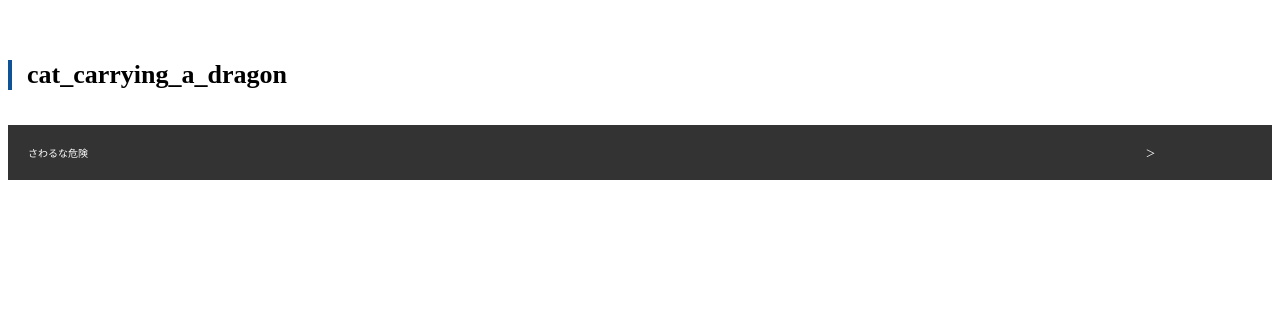
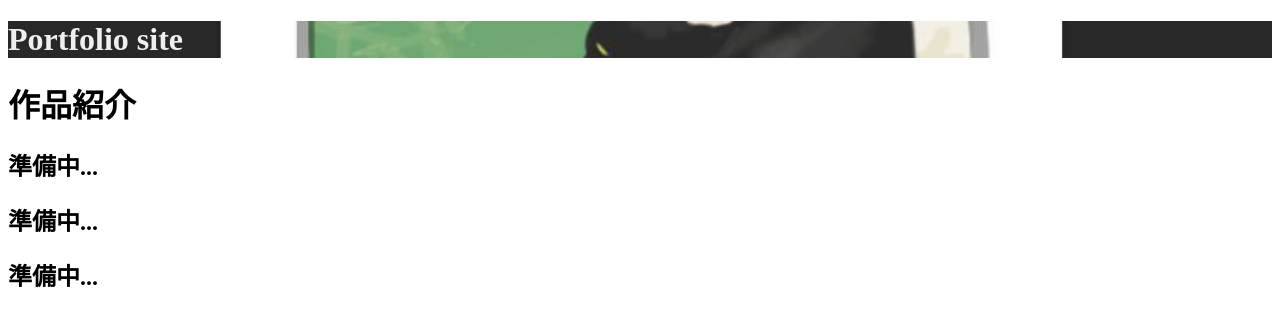
Before and after one commit to reiponzikkyou/portfolio, a plain HTML site: page index.html in a window 1280 px wide. Drawn offline with nearby package versions, Linux system fonts and the light colour scheme.

Commit message:
HTMLとCSSちょっとだけ理解した

```diff
--- a/css/style.css
+++ b/css/style.css
@@ -1,44 +1,13 @@
-h1 {
-  margin: 60px 0 35px 0;
-  padding: 0 0 0 15px;
-  font-size: 26px;
-  font-weight: bold;
-  border-width: 0 0 0 4px;
-  border-style: solid;
-  border-color: #0f5296;
+@charset "utf-8";
+/* コメントコピペ用 */
+
+header {
+  color: rgb(239, 239, 239);
+  background-image:url(../images/cat_carrying_a_dragon.jpg) ;
+  /* 画像を中央に配置 */
+  background-position: center;
+  /* 画像を隙間なく、かつ切り取って全体に広げる（一番重要！） */
+  background-size: cover;
+  /* 画像を繰り返さない */
+  background-repeat: no-repeat;
 }
-
-dl {
-  width: auto;
-  color: #fff;
-  font-size: 10px;
-}
-dl:first-child {
-  margin-top:10px;
-}
-dt {
-  position:relative;
-  display: block;
-  padding: 20px 0 20px 20px;
-  background-color: #333333;
-}
-dt:after {
-  content: "＞";
-  position: relative;
-  top: 35%;
-  left: 85%;
-  transform: rotate(90deg);
-}
-dt.close:after {
-  content: "＜";
-  position: re;
-  top: 35%;
-  left: 85%;
-  transform: rotate(-270deg);
-}
-dd {
-  display: none;
-  margin: 0; /* ここでインデントを消す */
-  margin-left: 0; /* 明示的に指定 */
-  color: #000;
-}
--- a/index.html
+++ b/index.html
@@ -1,12 +1,60 @@
-<link rel="stylesheet" href="css/style.css">
-<script src="https://code.jquery.com/jquery-3.2.1.min.js"></script>
-<script type="text/javascript" src="js/script.js"></script>
-<h1> cat_carrying_a_dragon </h1>
-<dl>
-    <dt class="accordion">さわるな危険</dt>
-    <dd>
-        さわったね...
-        <img src="images/cat_carrying_a_dragon.jpg" alt="トカゲ？をくわえて走る猫の写真模写"title="cat_carrying_a_dragon">
-    </dd>
+<!-- 通例のHTML宣言 -->
+<!DOCTYPE html>
+<!-- HTMLの始まり+言語設定 -->
+<html lang="jp">
+    <!-- headの中はユーザーに見えない -->
+    <!-- メタデータ（文書に関するデータ）」をブラウザや検索エンジンに伝えるタグ -->
+    <head>
+        <!--文字エンコード これしか使わん-->
+        <meta charset="UTF-8">
+        <!--ビューポートの設定 これしか使わん-->
+        <meta name="viewport" content="width=device-width, initial-scale=1.0">
+        <!--ブラウザのタブに表示される名前-->
+        <title>pompom_window</title>
+        <!--ページの説明 検索に載ったり、概要として表示されたり-->
+        <meta name="description" content="portfolio">
+        <!--外部データ(CSS)読み込み-->
+        <link rel="stylesheet" href="css\style.css">
 
-</dl>
+    </head>
+
+    <!--bodyタグ内の要素がユーザーに表示される-->
+    <body>
+        <header>
+            <h1>
+                Portfolio site
+            </h1>
+        </header>
+        <h1>作品紹介
+            <h2>準備中...</h2>
+            <h2>準備中...</h2>
+            <h2>準備中...</h2>
+        </h1>
+
+
+
+
+
+
+
+
+
+
+
+
+
+
+
+
+
+
+
+
+
+
+
+
+
+
+    </body>
+</html><!-- HTMLの終わり -->
```
